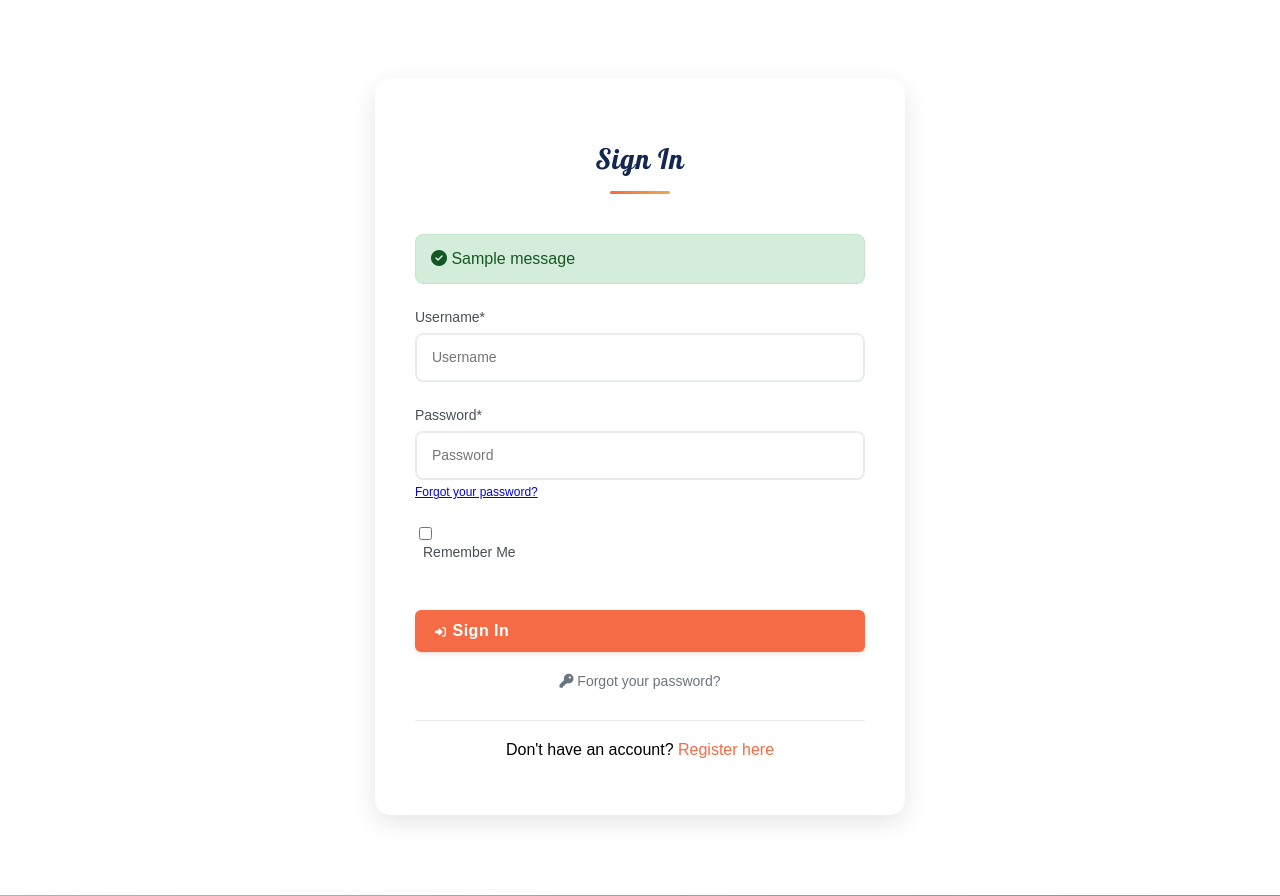
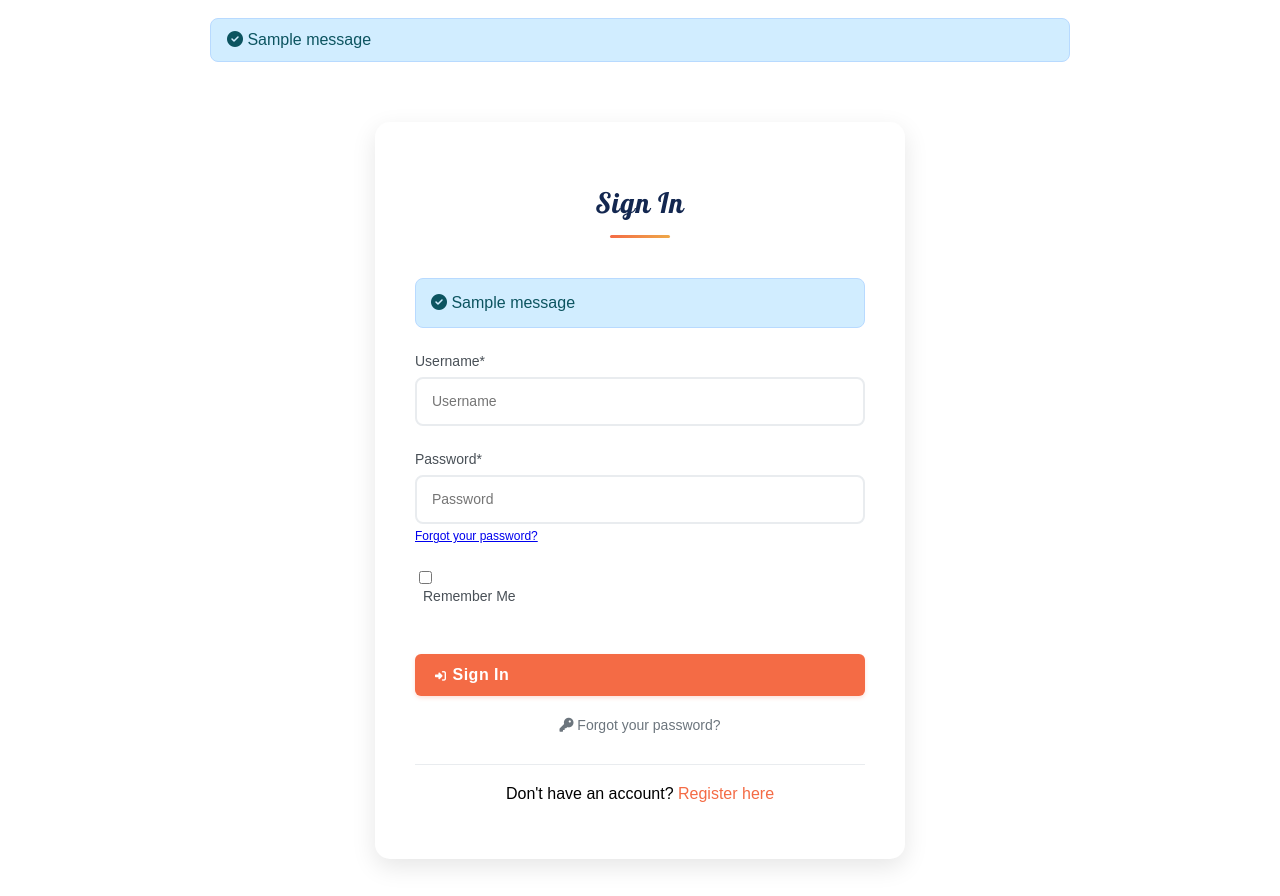
Before and after one commit to ByteNadeem/Ticksy, a Django app: page /accounts/login/ in a window 1280 px wide. Shown: the part 82-978 px from the top of the page. Run offline with Django 4.2, Linux system fonts and the light colour scheme; tables that the repository leaves empty hold one stand-in row (values such as "Sample post"); one stand-in notice (Sample message) is shown; some libraries are stand-ins or nearby versions; some web fonts are replaced.

Commit message:
Add login/logout notifications and enhanced message display

```diff
--- /dev/null
+++ b/tasks/auth_views.py
@@ -0,0 +1,44 @@
+from django.contrib import messages
+from django.shortcuts import redirect
+from django.contrib.auth import logout
+from allauth.account.views import LoginView, LogoutView
+
+
+class CustomLoginView(LoginView):
+    """Custom login view that adds success message"""
+
+    def form_valid(self, form):
+        response = super().form_valid(form)
+        username = self.request.user.username
+        messages.success(
+            self.request,
+            f'Welcome back, {username}! You have successfully logged in.'
+        )
+        return response
+
+
+class CustomLogoutView(LogoutView):
+    """Custom logout view that adds goodbye message"""
+
+    def dispatch(self, request, *args, **kwargs):
+        if request.user.is_authenticated:
+            username = request.user.username
+            response = super().dispatch(request, *args, **kwargs)
+            messages.info(
+                request,
+                f'Goodbye, {username}! You have been successfully logged out.'
+            )
+            return response
+        return super().dispatch(request, *args, **kwargs)
+
+
+def custom_logout_view(request):
+    """Simple logout view with message"""
+    if request.user.is_authenticated:
+        username = request.user.username
+        logout(request)
+        messages.info(
+            request,
+            f'Goodbye, {username}! You have been successfully logged out.'
+        )
+    return redirect('home')
--- a/templates/base.html
+++ b/templates/base.html
@@ -54,6 +54,28 @@
     <main>
         <section class="bg-colour2">
             <div class="standard-section">
+                <!-- Django Messages Display -->
+                {% if messages %}
+                    <div class="messages-container" style="margin-bottom: 20px;">
+                        {% for message in messages %}
+                            <div class="alert alert-{{ message.tags|default:'info' }} alert-dismissible fade show"
+                                 style="padding: 12px 16px; margin-bottom: 10px; border-radius: 8px; border: none; font-weight: 500;">
+                                {% if message.tags == 'error' %}
+                                    <i class="fas fa-exclamation-triangle"></i>
+                                {% elif message.tags == 'warning' %}
+                                    <i class="fas fa-exclamation-circle"></i>
+                                {% elif message.tags == 'success' %}
+                                    <i class="fas fa-check-circle"></i>
+                                {% else %}
+                                    <i class="fas fa-info-circle"></i>
+                                {% endif %}
+                                {{ message }}
+                                <button type="button" class="btn-close" data-bs-dismiss="alert" aria-label="Close"></button>
+                            </div>
+                        {% endfor %}
+                    </div>
+                {% endif %}
+
                 {% block content %}
                 {% endblock %}
             </div>
@@ -91,6 +113,49 @@
     .logout-btn:hover {
         background: #c82333 !important;
     }
+
+    /* Message alerts styling */
+    .alert-success {
+        background: #d1edff !important;
+        color: #0c5460 !important;
+        border: 1px solid #b8daff !important;
+    }
+
+    .alert-error, .alert-danger {
+        background: #f8d7da !important;
+        color: #721c24 !important;
+        border: 1px solid #f5c6cb !important;
+    }
+
+    .alert-warning {
+        background: #fff3cd !important;
+        color: #856404 !important;
+        border: 1px solid #ffeaa7 !important;
+    }
+
+    .alert-info {
+        background: #d1ecf1 !important;
+        color: #0c5460 !important;
+        border: 1px solid #bee5eb !important;
+    }
+
+    .btn-close {
+        background: none;
+        border: none;
+        font-size: 20px;
+        font-weight: bold;
+        color: inherit;
+        opacity: 0.5;
+        float: right;
+        cursor: pointer;
+    }
+
+    .btn-close:hover {
+        opacity: 1;
+    }
     </style>
+
+    <!-- Bootstrap 5 JS for alert functionality -->
+    <script src="https://cdnjs.cloudflare.com/ajax/libs/bootstrap/5.3.0/js/bootstrap.bundle.min.js"></script>
 </body>
 </html>
--- a/ticksy/urls.py
+++ b/ticksy/urls.py
@@ -16,9 +16,14 @@ Including another URLconf
 """
 from django.contrib import admin
 from django.urls import path, include
+from tasks.auth_views import CustomLoginView, custom_logout_view
 
 urlpatterns = [
     path('admin/', admin.site.urls),
+    # Custom auth views with notifications
+    path('accounts/login/', CustomLoginView.as_view(), name='account_login'),
+    path('accounts/logout/', custom_logout_view, name='account_logout'),
+    # Include remaining allauth URLs
     path('accounts/', include('allauth.urls')),
     path('', include('tasks.urls')),
 
```
